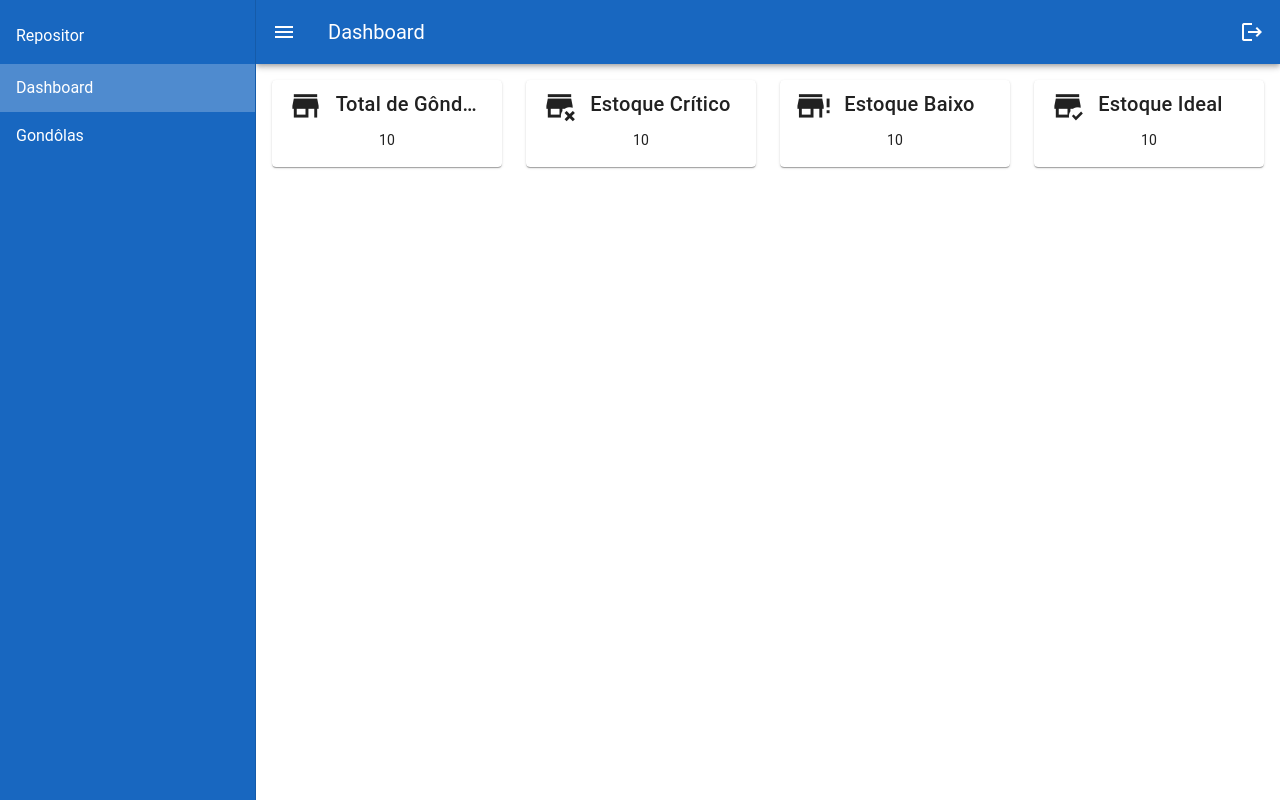
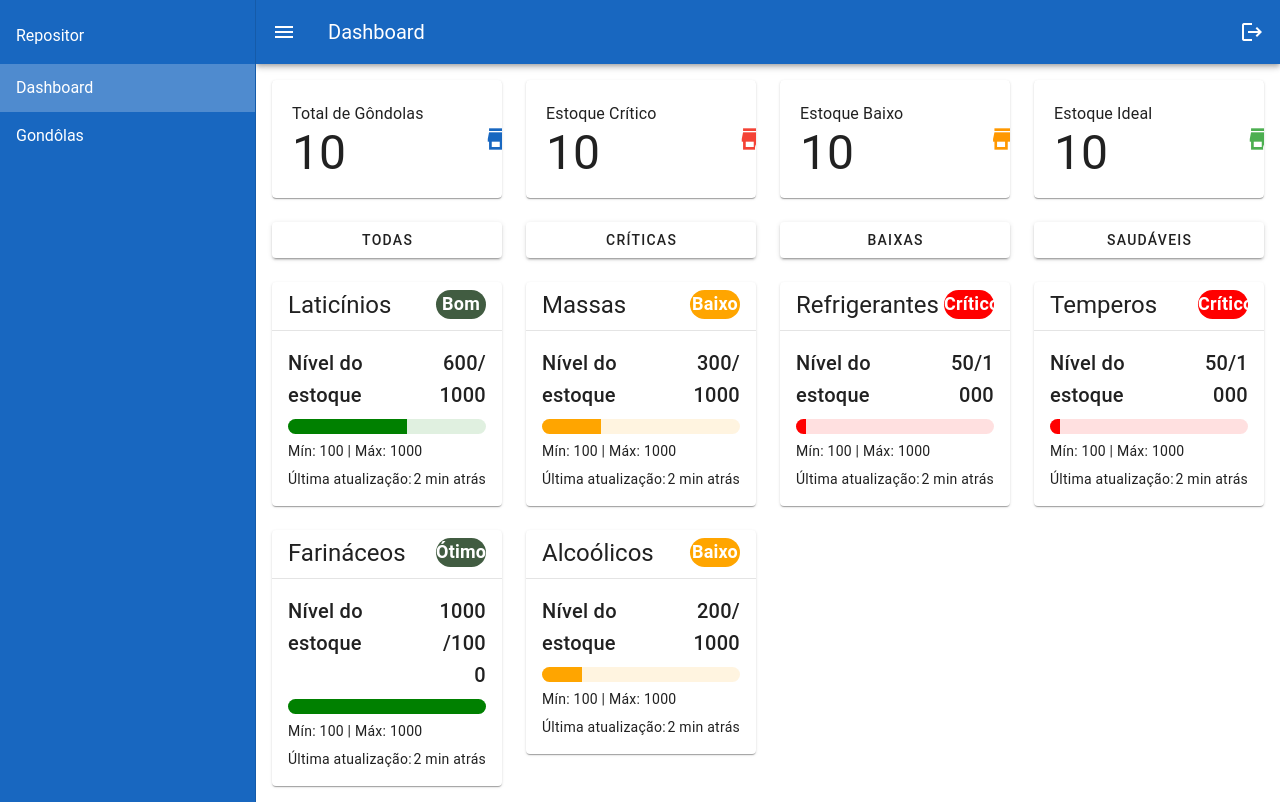
Before and after one commit to Nogs0/RepositorDigital, a Vue app: page /dashboard in a window 1280 px wide. Built offline with nearby package versions, Linux system fonts and the light colour scheme; a small style sheet from the web is missing.

Commit message:
feat: added dashboard components

```diff
--- a/src/components.d.ts
+++ b/src/components.d.ts
@@ -12,6 +12,7 @@ export {}
 declare module 'vue' {
   export interface GlobalComponents {
     AppFooter: typeof import('./components/AppFooter.vue')['default']
+    CardGondola: typeof import('./components/CardGondola.vue')['default']
     CountCard: typeof import('./components/CountCard.vue')['default']
     HeaderTable: typeof import('./components/HeaderTable.vue')['default']
     HelloWorld: typeof import('./components/HelloWorld.vue')['default']
--- /dev/null
+++ b/src/components/CardGondola.vue
@@ -0,0 +1,125 @@
+<template>
+    <v-card :class="cardClass">
+        <v-card-title>
+            <v-row>
+                <v-col cols="12" sm="12" md="8" lg="8">
+                    <h1 class="text-h5">{{ gondola.name }}</h1>
+                </v-col>
+                <v-col cols="12" sm="12" md="4" lg="4">
+                    <div class="badge-status" :class="badgeClass">
+                        {{ badgeText }}
+                    </div>
+                </v-col>
+            </v-row>
+        </v-card-title>
+        <v-divider></v-divider>
+        <v-card-text>
+            <v-row>
+                <v-col cols="8">
+                    <span class="text-h6">
+                        Nível do estoque
+                    </span>
+                </v-col>
+                <v-col cols="4" class="text-end">
+                    <span class="text-h6">
+                        {{ gondola.weight }}/{{ gondola.maxWeight }}
+                    </span>
+                </v-col>
+            </v-row>
+            <v-progress-linear class="my-2" :model-value="(gondola.weight * 100) / gondola.maxWeight" :height="15"
+                rounded :color="stockColor"></v-progress-linear>
+            <div class="mt-2">Mín: {{ gondola.minWeight }} | Máx: {{ gondola.maxWeight }}</div>
+            <div class="d-flex mt-2">
+                <span>Última atualização:</span>
+                <v-spacer></v-spacer>
+                <span>2 min atrás</span>
+            </div>
+        </v-card-text>
+    </v-card>
+</template>
+
+<script setup lang="ts">
+import type { GondolaDto } from '@/types/gondola';
+
+interface CardGondolaProps {
+    gondola: GondolaDto
+}
+const props = defineProps<CardGondolaProps>();
+
+const cardClass = computed(() => {
+    const g = props.gondola;
+
+    if (g.weight < g.minWeight) return 'gondola-critical';
+    if (g.weight < g.idealWeight) return 'gondola-low';
+    if (g.weight < g.maxWeight) return 'gondola-healthy';
+
+    return 'gondola-healthy';
+});
+
+const badgeClass = computed(() => {
+    const g = props.gondola;
+
+    if (g.weight < g.minWeight) return 'badge-gondola-critical';
+    if (g.weight < g.idealWeight) return 'badge-gondola-low';
+    if (g.weight < g.maxWeight) return 'badge-gondola-healthy';
+
+    return 'badge-gondola-healthy';
+});
+
+const badgeText = computed(() => {
+    const g = props.gondola;
+
+    if (g.weight < g.minWeight) return 'Crítico';
+    if (g.weight < g.idealWeight) return 'Baixo';
+    if (g.weight < g.maxWeight) return 'Bom';
+
+    return 'Ótimo';
+});
+
+const stockColor = computed(() => {
+    const g = props.gondola;
+
+    if (g.weight < g.minWeight) return '#ff0000';
+    if (g.weight < g.idealWeight) return '#ffa500';
+    if (g.weight < g.maxWeight) return '#008000';
+
+    return '#008000'
+});
+
+</script>
+
+<style>
+.badge-status {
+    width: 100%;
+    border-radius: 20px;
+    color: white;
+    font-weight: bold;
+    font-size: 18px;
+    display: flex;
+    justify-content: space-evenly;
+}
+
+.gondola-healthy {
+    background-color: rgb(196, 255, 196)
+}
+
+.gondola-low {
+    background-color: rgb(255, 232, 189)
+}
+
+.gondola-critical {
+    background-color: rgb(255, 212, 212)
+}
+
+.badge-gondola-healthy {
+    background-color: #415c41
+}
+
+.badge-gondola-low {
+    background-color: #ffa500
+}
+
+.badge-gondola-critical {
+    background-color: #ff0000
+}
+</style>
--- a/src/components/CountCard.vue
+++ b/src/components/CountCard.vue
@@ -1,12 +1,18 @@
 <template>
     <v-card elevated hover>
-        <v-card-title>
-            <v-icon :icon="icon" size="large" start></v-icon>
-            {{ name }}
-        </v-card-title>
-        <v-card-text class="text-center">
-            {{ count }}
-        </v-card-text>
+        <v-row>
+            <v-col cols="10" class="pa-8">
+                <h2 class="text-subtitle-1">
+                    {{ name }}
+                </h2>
+                <p class="text-h3">
+                    {{ count }}
+                </p>
+            </v-col>
+            <v-col cols="2" align-self="center">
+                <v-icon :icon="icon" size="x-large" :color="iconColor"></v-icon>
+            </v-col>
+        </v-row>
     </v-card>
 </template>
 
@@ -15,6 +21,7 @@ interface CountCardProps {
     icon: string;
     name: string;
     count: number;
+    iconColor: string;
 }
 
 defineProps<CountCardProps>();
--- a/src/pages/Dashboard.vue
+++ b/src/pages/Dashboard.vue
@@ -1,20 +1,102 @@
 <template>
   <v-row>
-    <v-col cols="3">
-      <CountCard name="Total de Gôndolas" icon="mdi-store" :count="10" />
+    <v-col cols="12" sm="12" md="3" lg="3">
+      <CountCard name="Total de Gôndolas" icon="mdi-store" :count="10" icon-color="primary" />
     </v-col>
-    <v-col cols="3">
-      <CountCard name="Estoque Crítico" icon="mdi-store-remove" :count="10" />
+    <v-col cols="12" sm="12" md="3" lg="3">
+      <CountCard name="Estoque Crítico" icon="mdi-store-remove" :count="10" icon-color="red" />
     </v-col>
-    <v-col cols="3">
-      <CountCard name="Estoque Baixo" icon="mdi-store-alert" :count="10" />
+    <v-col cols="12" sm="12" md="3" lg="3">
+      <CountCard name="Estoque Baixo" icon="mdi-store-alert" :count="10" icon-color="orange" />
     </v-col>
-    <v-col cols="3">
-      <CountCard name="Estoque Ideal" icon="mdi-store-check" :count="10" />
+    <v-col cols="12" sm="12" md="3" lg="3">
+      <CountCard name="Estoque Ideal" icon="mdi-store-check" :count="10" icon-color="green" />
+    </v-col>
+  </v-row>
+  <v-row>
+    <v-col cols="12" sm="12" md="3" lg="3">
+      <v-btn block>
+        Todas
+      </v-btn>
+    </v-col>
+    <v-col cols="12" sm="12" md="3" lg="3">
+      <v-btn block>
+        Críticas
+      </v-btn>
+    </v-col>
+    <v-col cols="12" sm="12" md="3" lg="3">
+      <v-btn block>
+        Baixas
+      </v-btn>
+    </v-col>
+    <v-col cols="12" sm="12" md="3" lg="3">
+      <v-btn block>
+        Saudáveis
+      </v-btn>
+    </v-col>
+  </v-row>
+  <v-row>
+    <v-col v-for="gondola in gondolas" :key="gondola.id" cols="12" sm="12" md="3" lg="3">
+      <CardGondola :key="gondola.id" :gondola="gondola" />
     </v-col>
   </v-row>
 </template>
 
 <script lang="ts" setup>
-//
+import { useGondolaStore } from '@/stores/gondolas';
+import type { GondolaDto } from '@/types/gondola';
+
+const gondolaStore = useGondolaStore();
+
+const gondolas = ref<GondolaDto[]>(
+  [
+    {
+      id: 1,
+      name: "Laticínios",
+      minWeight: 100,
+      idealWeight: 500,
+      maxWeight: 1000,
+      weight: 600
+    },
+    {
+      id: 2,
+      name: "Massas",
+      minWeight: 100,
+      idealWeight: 500,
+      maxWeight: 1000,
+      weight: 300
+    },
+    {
+      id: 3,
+      name: "Refrigerantes",
+      minWeight: 100,
+      idealWeight: 500,
+      maxWeight: 1000,
+      weight: 50
+    },
+    {
+      id: 4,
+      name: "Temperos",
+      minWeight: 100,
+      idealWeight: 500,
+      maxWeight: 1000,
+      weight: 50
+    },
+    {
+      id: 5,
+      name: "Farináceos",
+      minWeight: 100,
+      idealWeight: 500,
+      maxWeight: 1000,
+      weight: 1000
+    },
+    {
+      id: 3,
+      name: "Alcoólicos",
+      minWeight: 100,
+      idealWeight: 500,
+      maxWeight: 1000,
+      weight: 200
+    }
+  ]);
 </script>
--- a/src/pages/Gondolas.vue
+++ b/src/pages/Gondolas.vue
@@ -93,6 +93,7 @@ function createNewRecord(): GondolaDto {
     minWeight: 0,
     idealWeight: 0,
     maxWeight: 0,
+    weight: 0
   };
 }
 
--- a/src/types/gondola.ts
+++ b/src/types/gondola.ts
@@ -15,7 +15,8 @@ export interface GondolaDto {
     name: string,
     minWeight: number,
     idealWeight: number,
-    maxWeight: number
+    maxWeight: number ,
+    weight: number
 }
 
 export interface CreateGondolaDto {
```
